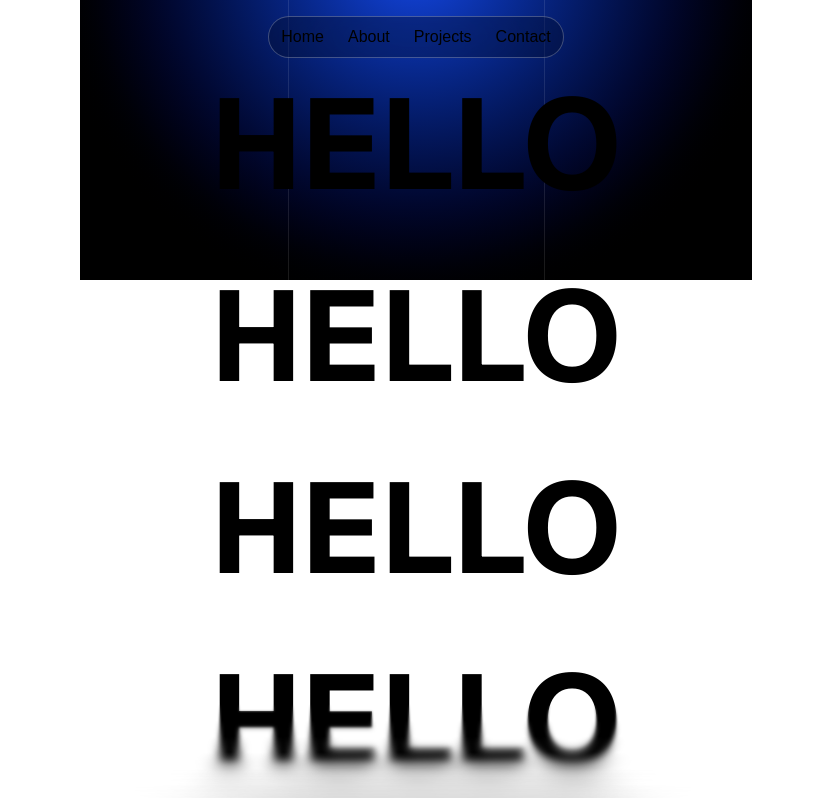
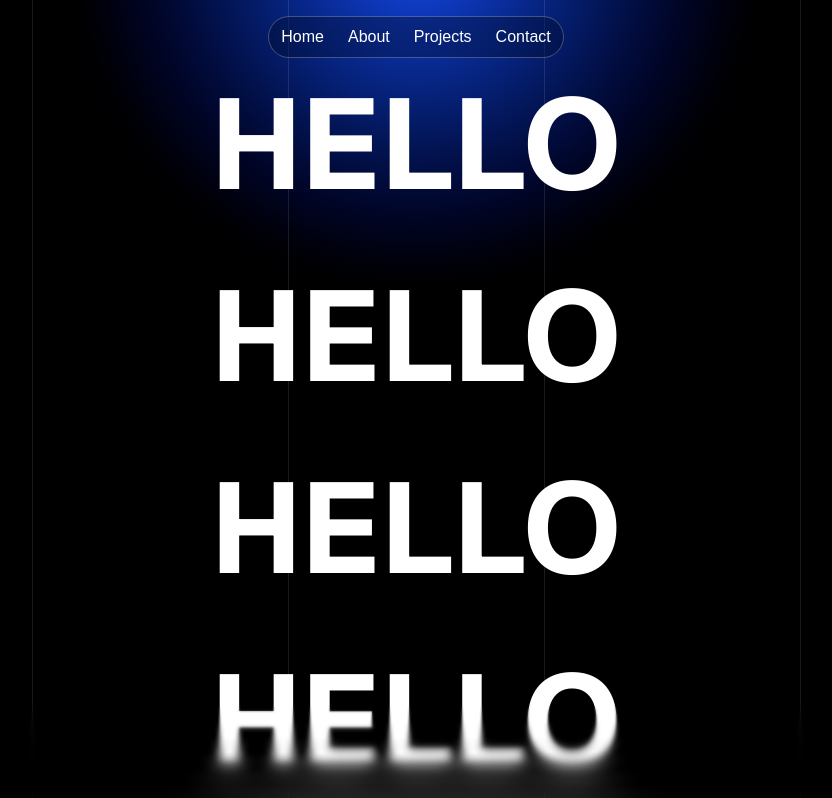
Before and after one commit to Alexy-vda/Portfolio, a Next.js app: page / in a window 1280 px wide. Shown: the top 798 px of the page, without its empty margins (224-1056 px from the left). Built offline with nearby package versions, Linux system fonts and the light colour scheme.

Commit message:
Update globals.css

```diff
--- a/src/app/globals.css
+++ b/src/app/globals.css
@@ -1,8 +1,8 @@
 @import "tailwindcss";
 
 :root {
-  --background: #ffffff;
-  --foreground: #000000;
+  --background: #000000;
+  --foreground: #ffffff;
   --border-primary: rgba(255, 255, 255, 0.25);
 }
 
```
